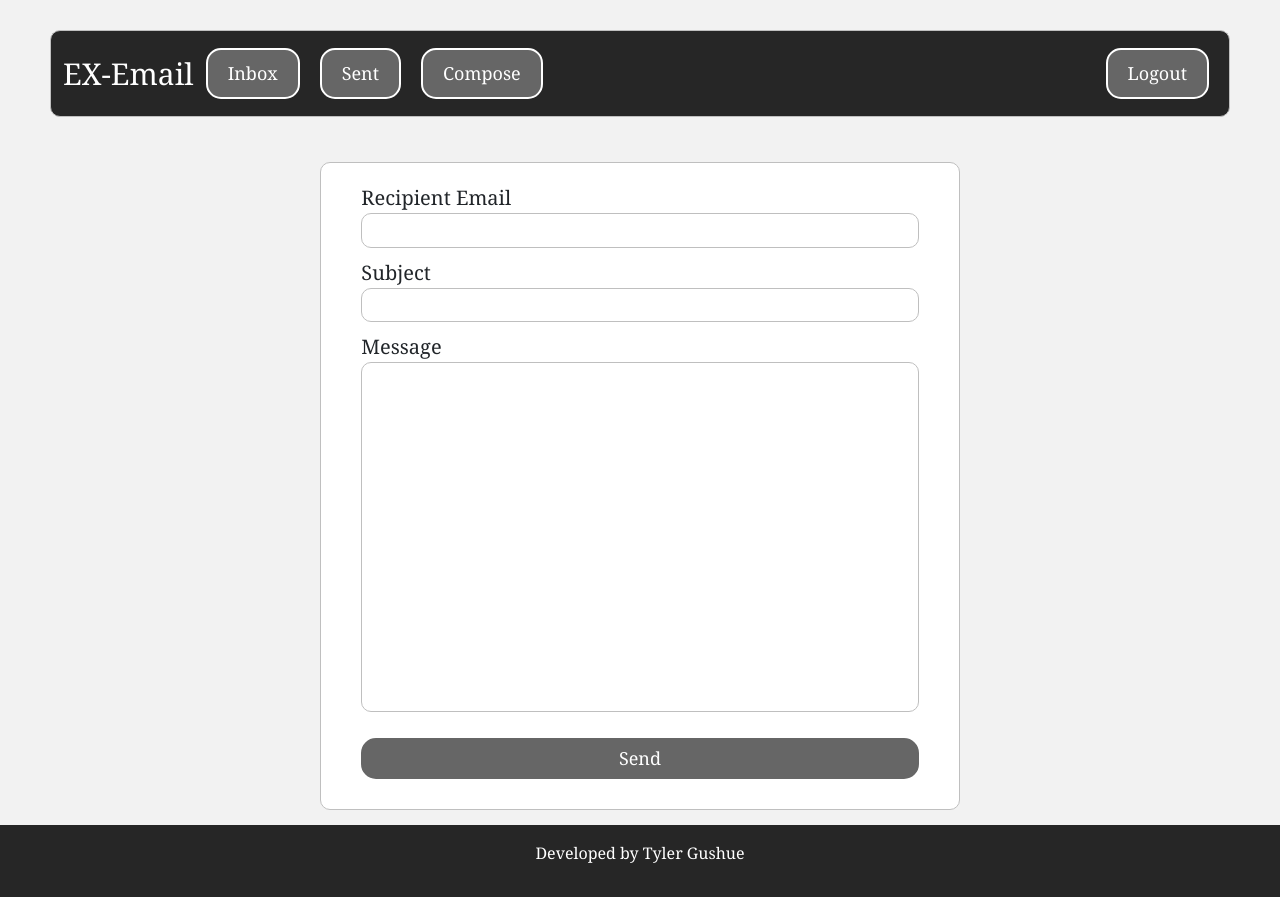
After one commit to Tyler-Gushue/mini-webmail, a PHP site: page /sendEmail.php in a window 1280 px wide. The commit adds this page. Run offline with PHP 8.4, Linux system fonts and the light colour scheme; the visitor is signed in with stand-in values (Sample User, id 1).

Commit message:
Finished A4

```diff
--- /dev/null
+++ b/assets/style.css
@@ -0,0 +1,296 @@
+:root {
+
+    --darkGrey: #262626;
+    --lightGrey: #666666;
+    --background: #f2f2f2;
+    --border: #bfbfbf;
+    --white: #ffffff;
+
+}
+
+.body {
+
+    display: flex;
+    justify-content: center;
+    align-items: center;
+    flex-direction: column;
+    background-color: var(--background);
+    font-family:Cambria, Cochin, Georgia, Times, 'Times New Roman', serif;
+    min-height: 80vh;
+
+}
+
+body {
+
+    display: flex;
+    flex-direction: column;
+    background-color: var(--background);
+    font-family:Cambria, Cochin, Georgia, Times, 'Times New Roman', serif;
+    min-height: 100vh;
+
+}
+
+.loginArea {
+
+    padding: 15px 45px;
+    background-color: var(--white);
+    width: 400px;
+    border-radius: 10px;
+    border-style: solid;
+    border-color: var(--border);
+    border-width: thin;
+
+}
+
+h1 {
+
+    text-align: center;
+
+}
+
+.input {
+
+    margin-bottom: 10px;
+    padding: 15px 2px;
+    font-size: 18px;
+    border-style: solid;
+    border-color: var(--lightGrey);
+    border-width: thin;
+    border-radius: 5px;
+    width: 100%
+
+}
+
+.button {
+
+    background-color: var(--lightGrey);
+    margin: 10px 0px;
+    color: var(--white);
+    border-style: solid;
+    border-color: var(--lightGrey);
+    padding: 5px 10px;
+    font-size: 18px;
+    cursor: pointer;
+    border-radius: 15px;
+    width: 100%;
+
+}
+
+.nav1 {
+
+    display: flex;
+    justify-content: start;
+    align-items: center;
+    text-align: center;
+    flex-direction: row;
+    flex: 0 0 20%;
+    margin: 30px 50px;
+    background-color: var(--darkGrey);
+    color: var(--white);
+    border-radius: 10px;
+    border-style: solid;
+    border-color: var(--border);
+    border-width: thin;
+    padding: 15px 10px;
+
+}
+
+.exemail {
+
+    font-size: 30px;
+    margin: 0px 2px;
+
+}
+
+.navButton {
+
+    background-color: var(--lightGrey);
+    color: var(--white);
+    margin: 2px 10px;
+    border-style: solid;
+    border-color: var(--white);
+    padding: 10px 20px;
+    font-size: 18px;
+    cursor: pointer;
+    border-radius: 15px;
+
+}
+
+.navButton:hover {
+    background-color: var(--white);
+    color: var(--darkGrey);
+    border-color: var(--lightGrey);
+}
+
+#logout {
+
+    margin-left: auto;
+
+}
+
+.details {
+
+    display: flex;
+    justify-content: start;
+    flex-direction: column;
+    align-items: start;
+    text-align: center;
+    flex: 0 0 15%;
+    margin: 0px 50px;
+    color: var(--darkGrey);
+
+}
+
+#emails{
+
+    display: flex;
+    justify-content: start;
+    align-items: start;
+    text-align: start;
+    flex: 0 0 65%;
+    margin: 30px 50px;
+    color: var(--darkGrey);
+    padding: 15px 10px;
+
+}
+
+table {
+
+    width: 100%;
+    border-collapse: collapse;
+    border-style: solid;
+    border-width: thin;
+    table-layout: fixed;
+    border-radius: 10px;
+
+}
+
+tr {
+
+    border-style: solid;
+    background-color: var(--white);
+    padding: 10px 20px;
+    border-radius: 10px;
+    border-width: thin;
+
+}
+
+tr:nth-child(even) {
+
+    background-color: #e6e6e6;
+
+}
+
+th {
+
+    background-color: var(--darkGrey);
+    color: var(--white);
+
+}
+
+th, td{
+
+    text-align: left;
+    padding: 10px 20px;
+    word-wrap: break-word;
+
+}
+
+h4 {
+
+    margin-left: 15px;
+    border-style: outset;
+    padding: 20px;
+
+}
+
+.sendEmail {
+
+    display: flex;
+    justify-content: center;
+    align-items: start;
+    margin: 15px auto;
+    padding-top: 20px;
+    padding-bottom: 20px;
+    background-color: var(--white);
+    width: 50%;
+    border-radius: 10px;
+    border-style: solid;
+    border-color: var(--border);
+    border-width: thin;
+
+}
+
+.emailBox {
+
+    padding: 5px 10px;
+    font-size: 15px;
+    width: 100%;
+    margin-bottom: 10px;
+    border-radius: 10px;
+    border-style: solid;
+    border-color: var(--border);
+    border-width: thin;
+    resize: none;
+
+}
+
+label {
+
+    font-size: 20px;
+
+}
+
+footer {
+
+    background-color: var(--darkGrey);
+
+}
+
+
+
+@media (max-width: 500px) {
+
+    .loginArea {
+
+        padding: 15px 45px;
+        width: 150px;
+        border-radius: 10px;
+        font-size: 12px;
+
+    }
+
+    .input {
+
+        margin-bottom: 10px;
+        padding: 10px 2px;
+        font-size: 12px;
+        border-style: solid;
+        border-color: lightgray;
+        border-width: thin;
+        border-radius: 5px;
+        width: 100%
+
+    }
+
+    .button {
+
+        margin: 10px 0px;
+        padding: 5px 10px;
+        font-size: 12px;
+
+    }
+
+    .nav {
+
+        flex-direction: column;
+
+    }
+
+    #logout {
+
+        margin-left: 0;
+
+    }
+
+}
--- /dev/null
+++ b/public/sendEmail.php
@@ -0,0 +1,84 @@
+    <?php
+
+        session_start();
+
+        if (!isset($_SESSION['email'])) {
+
+            header("Location: login.php");
+            exit();
+
+        }
+
+        require_once("../templates/header.php");
+
+    ?>
+
+    <div class="sendEmail">
+
+        <form id="sendMailForm">
+
+            <input type="hidden" id="action" name="action" value="sendEmail">
+
+            <label for="recipient" class="emailLabel">Recipient Email</label><br>
+            <input type="text" class="emailBox" id="recipient" name="recipient"><br>
+
+            <label for="subject" class="emailLabel">Subject</label><br>
+            <input type="text" class="emailBox" id="subject" name="subject">
+
+            <label for="content" class="emailLabel">Message</label><br>
+            <textarea name="content" class="emailBox" id="content" rows="15" cols="50"></textarea>
+
+            <input type="submit" class="button" value="Send">
+
+        </form>
+
+        <script>
+
+            // I learned how to do this from A3 specifically views/add_joke.html
+
+            document.getElementById('sendMailForm').addEventListener('submit', function(e) {
+
+                e.preventDefault();
+
+                const action = document.getElementById('action').value;
+                const recipient = document.getElementById('recipient').value;
+                const subject = document.getElementById('subject').value;
+                const content = document.getElementById('content').value;
+
+                fetch('../api/emails.php', {
+
+                    method: 'POST',
+                    headers: {
+                        'Content-Type': 'application/json'
+                    },
+                    body: JSON.stringify({
+                        action: action,
+                        recipient: recipient,
+                        subject: subject,
+                        content: content
+                    })
+
+                })
+                .then(res => res.json())
+                .then(data => {
+                    if (data.success) {
+                        alert('Email sent successfully!');
+                        window.location.href = 'inbox.php';
+                    } else {
+                        alert('Error sending email: ' + data.error);
+                    }
+                })
+                .catch(err => {
+                    console.error('Error:', err);
+                    alert('Error sending email');
+                });
+
+            })
+
+        </script>
+
+    </div>
+
+<?php
+    require_once("../templates/footer.php")
+?>
--- /dev/null
+++ b/templates/footer.php
@@ -0,0 +1,7 @@
+<footer class="text-white text-center py-3 mt-auto">
+        <div>
+            <p>Developed by Tyler Gushue</p>
+        </div>
+</footer>
+</body>
+</html>
--- /dev/null
+++ b/templates/header.php
@@ -0,0 +1,35 @@
+<!DOCTYPE html>
+<html lang="en">
+<head>
+    <meta charset="UTF-8">
+    <meta name="viewport" content="width=device-width, initial-scale=1.0">
+    <title>Document</title>
+    <link href="https://cdn.jsdelivr.net/npm/bootstrap@5.3.2/dist/css/bootstrap.min.css" rel="stylesheet">
+    <link rel="stylesheet" href="../assets/style.css">
+</head>
+<body>
+    <header>
+
+        <div class="nav1">
+
+            <p class="exemail">EX-Email</p>
+
+            <form method="GET" action="inbox.php">
+                <input type="submit" class="navButton" value="Inbox">
+            </form>
+
+            <form method="GET" action="sentEmails.php">
+                <input type="submit" class="navButton" value="Sent">
+            </form>
+
+            <form method="GET" action="sendEmail.php">
+                <input type="submit" class="navButton" value="Compose">
+            </form>
+
+            <form method="GET" id="logout" action="../api/logout.php">
+                <input type="submit" class="navButton" value="Logout">
+            </form>
+
+        </div>
+
+    </header>
```
Also changed, not shown: api/emails.php (+39 -0 lines), api/login.php (+19 -10 lines), includes/dbFunctions.php (+22 -0 lines), public/inbox.php (+10 -20 lines), public/login.php (+53 -13 lines), public/sentEmails.php (+12 -21 lines), README.md, db/ERD.png (added).
